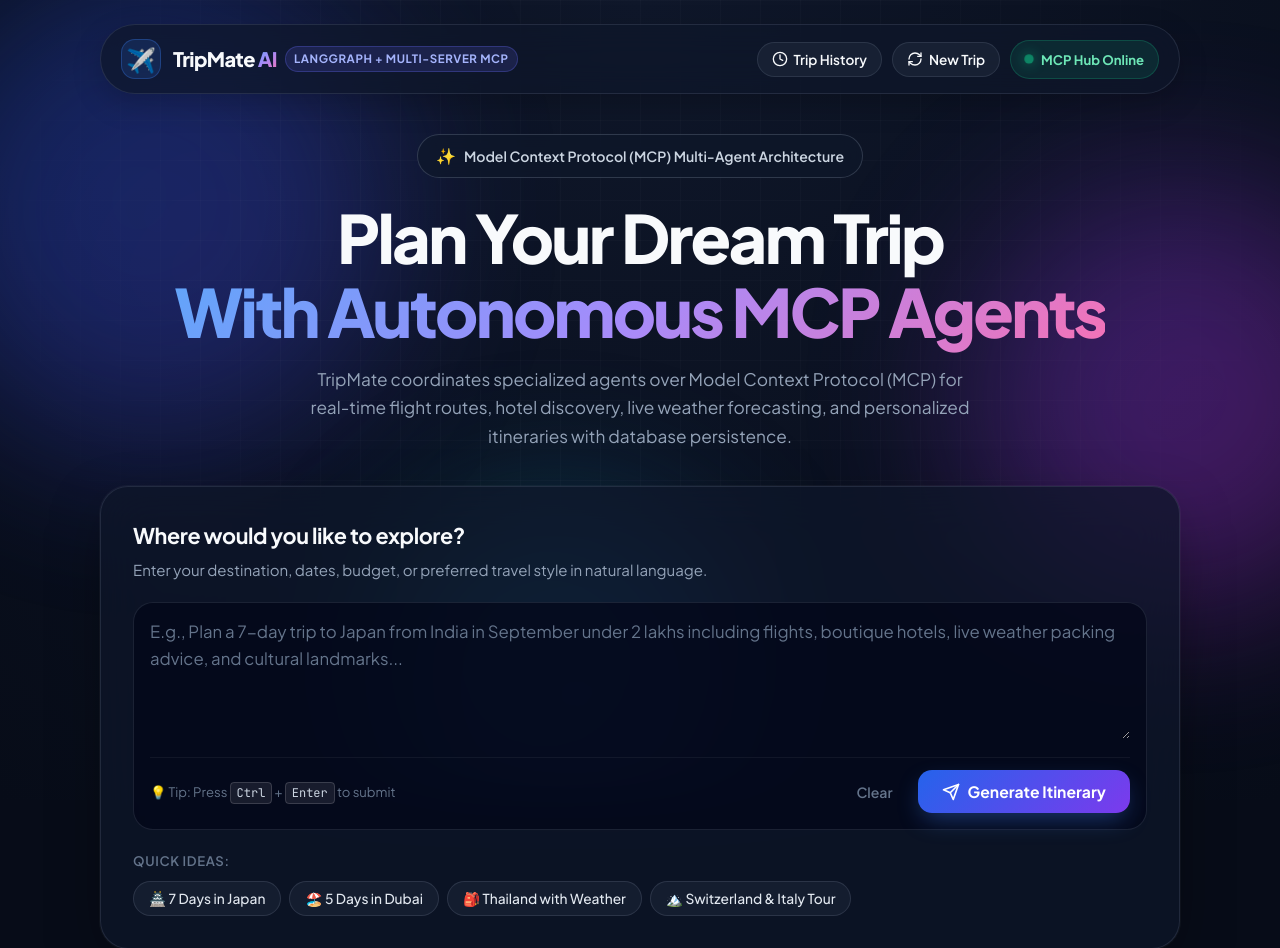
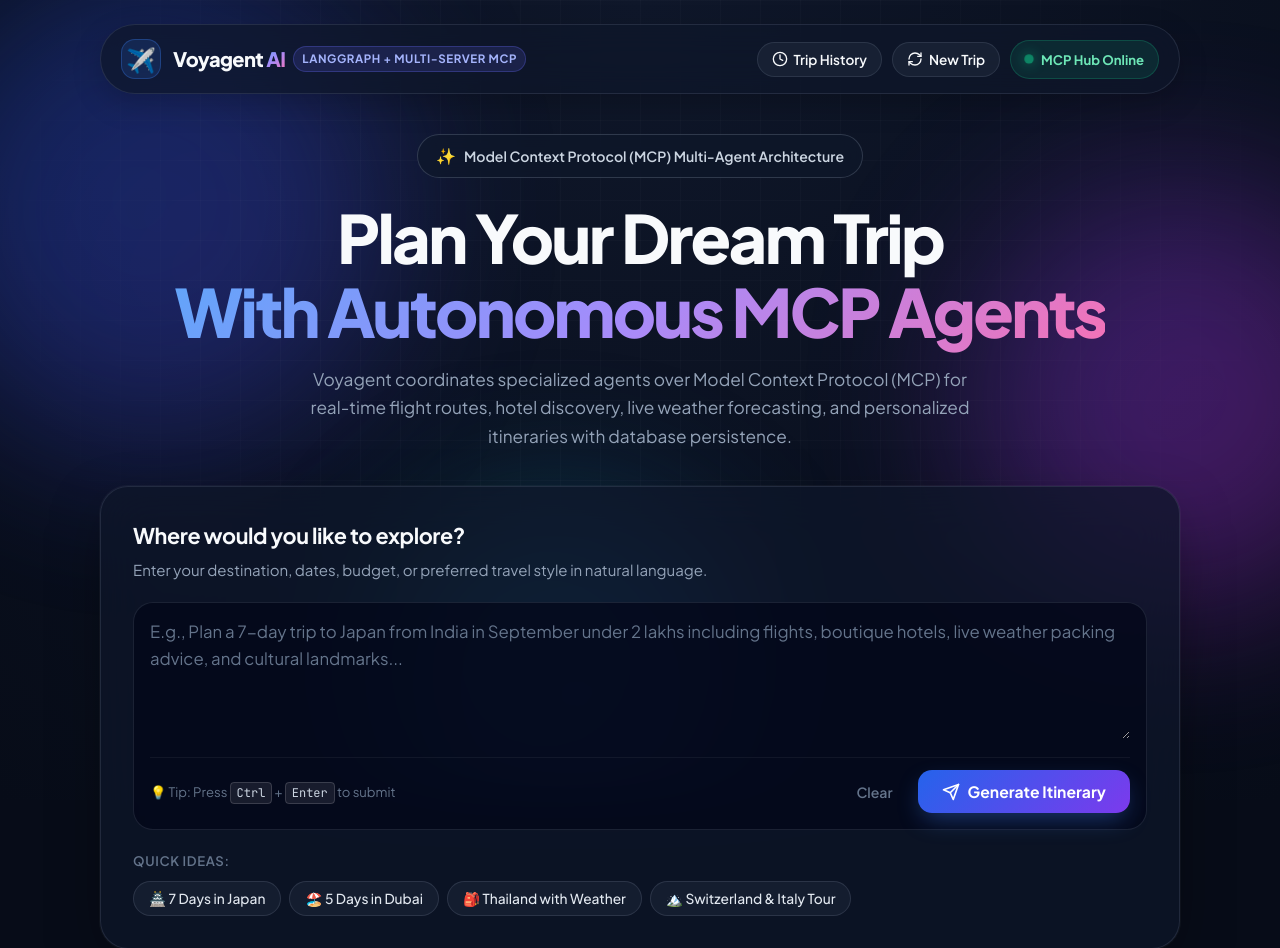
Before and after one commit to PrathmeshRanjan/tripmate-ai, a FastAPI app: page / in a window 1280 px wide. Shown: the top 948 px of the page. Run offline with FastAPI, Linux system fonts and the light colour scheme; some libraries are stand-ins or nearby versions.

Commit message:
Rename application to Voyagent AI across codebase and documentation

```diff
--- a/app.py
+++ b/app.py
@@ -1,7 +1,7 @@
 """
-TripMate AI - FastAPI Web Server
+Voyagent AI - FastAPI Web Server
 =================================
-This module acts as the HTTP interface for TripMate. It serves the Jinja2 HTML/CSS frontend
+This module acts as the HTTP interface for Voyagent. It serves the Jinja2 HTML/CSS frontend
 and exposes REST API endpoints that connect frontend requests to the LangGraph multi-agent backend.
 """
 
@@ -26,7 +26,7 @@ BASE_DIR = Path(__file__).resolve().parent
 # ==============================================================================
 
 app = FastAPI(
-    title="TripMate AI",
+    title="Voyagent AI",
     description="LangGraph Multi-Agent Travel Planner with FastAPI Frontend",
     version="1.0.0"
 )
--- a/pyproject.toml
+++ b/pyproject.toml
@@ -1,7 +1,7 @@
 [project]
-name = "tripmate"
+name = "voyagent"
 version = "0.1.0"
-description = "Add your description here"
+description = "Voyagent AI - Autonomous Multi-Agent Travel Planner"
 readme = "README.md"
 requires-python = ">=3.14"
 dependencies = [
--- a/static/script.js
+++ b/static/script.js
@@ -1,5 +1,5 @@
 /**
- * TripMate AI - Frontend Client Controller
+ * Voyagent AI - Frontend Client Controller
  * Handles session state, auto-restoration of previous plans from Postgres,
  * multi-agent progress animations, Markdown parsing, and Trip History Drawer.
  */
@@ -537,7 +537,7 @@ function downloadPDF() {
 
     const options = {
         margin: [0.4, 0.5, 0.4, 0.5],
-        filename: `TripMate-Plan-${new Date().toISOString().slice(0, 10)}.pdf`,
+        filename: `Voyagent-Plan-${new Date().toISOString().slice(0, 10)}.pdf`,
         image: {
             type: "jpeg",
             quality: 0.98,
--- a/static/style.css
+++ b/static/style.css
@@ -1,5 +1,5 @@
 /* ==============================================================================
-   TripMate AI - Modern Glassmorphism & High-Performance Design System
+   Voyagent AI - Modern Glassmorphism & High-Performance Design System
    ============================================================================== */
 
 :root {
--- a/templates/index.html
+++ b/templates/index.html
@@ -3,7 +3,7 @@
 <head>
     <meta charset="UTF-8">
     <meta name="viewport" content="width=device-width, initial-scale=1.0">
-    <title>TripMate AI — Autonomous Multi-Agent Travel Planner</title>
+    <title>Voyagent AI — Autonomous Multi-Agent Travel Planner</title>
     <link rel="preconnect" href="https://fonts.googleapis.com">
     <link rel="preconnect" href="https://fonts.gstatic.com" crossorigin>
     <link href="https://fonts.googleapis.com/css2?family=Plus+Jakarta+Sans:wght@400;500;600;700;800&family=JetBrains+Mono:wght@400;500;600&display=swap" rel="stylesheet">
@@ -29,7 +29,7 @@
             <div class="logo-group">
                 <div class="logo-icon">✈️</div>
                 <div class="logo-text">
-                    <span class="logo-title">TripMate <span class="gradient-text">AI</span></span>
+                    <span class="logo-title">Voyagent <span class="gradient-text">AI</span></span>
                     <span class="logo-badge">LangGraph + Multi-Server MCP</span>
                 </div>
             </div>
@@ -73,7 +73,7 @@
             </h1>
 
             <p>
-                TripMate coordinates specialized agents over Model Context Protocol (MCP) for real-time flight routes, hotel discovery, live weather forecasting, and personalized itineraries with database persistence.
+                Voyagent coordinates specialized agents over Model Context Protocol (MCP) for real-time flight routes, hotel discovery, live weather forecasting, and personalized itineraries with database persistence.
             </p>
         </section>
 
@@ -214,7 +214,7 @@
             <!-- PDF Printable Container -->
             <div id="pdfContent" class="pdf-content">
                 <div class="pdf-header-print">
-                    <div class="pdf-logo">✈️ TripMate AI Travel Planner</div>
+                    <div class="pdf-logo">✈️ Voyagent AI Travel Planner</div>
                     <div class="pdf-meta" id="pdfMetaDate"></div>
                 </div>
                 <div id="resultBox" class="result-box"></div>
```
Also changed, not shown: README.md, architecture.png, 1 other file.
